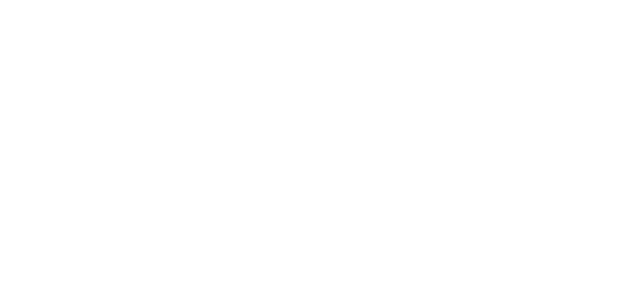
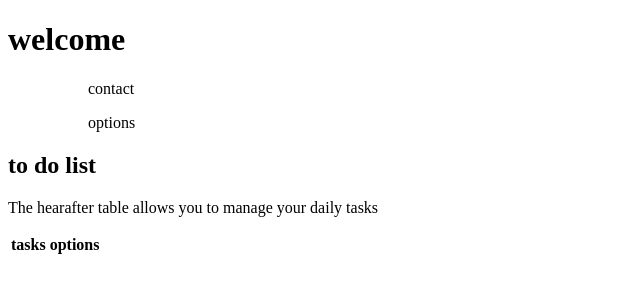
Before and after one commit to mkianga25/to-do-list, a plain HTML site: page index.html in a window 1280 px wide. Shown: the whole page, without its empty margins (0-640 px from the left). Drawn offline with Linux system fonts and the light colour scheme.

Commit message:
header created

```diff
--- a/index.html
+++ b/index.html
@@ -6,6 +6,20 @@
     <title>To do list</title>
 </head>
 <body>
-
+    <header>
+        <h1>welcome</h1>
+        <ul>
+        <menu>contact</menu>
+        <menu>options</menu>
+    </ul>
+    </header>
+    <h2>to do list</h2>
+    <p>The hearafter table allows you to manage your daily tasks</p>
+    <table>
+        <thead>
+            <th>tasks</th>
+            <th>options</th>
+        </thead>
+    </table>
 </body>
 </html>
```
